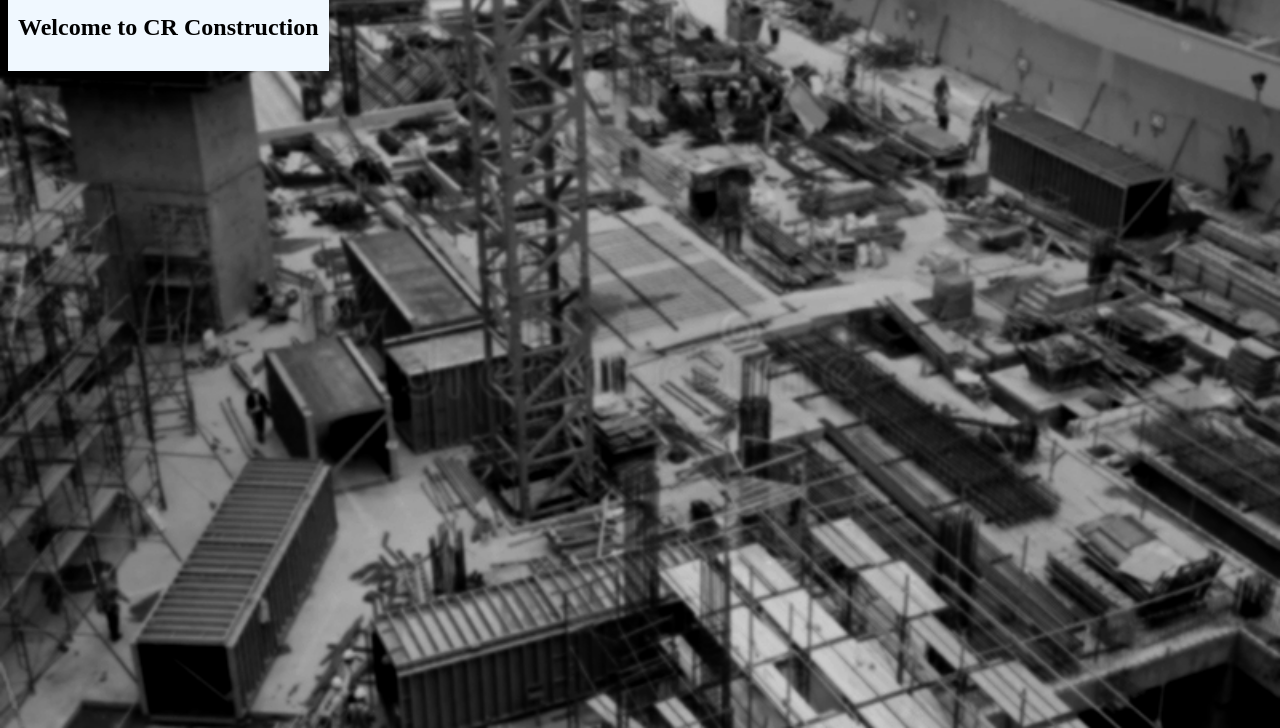
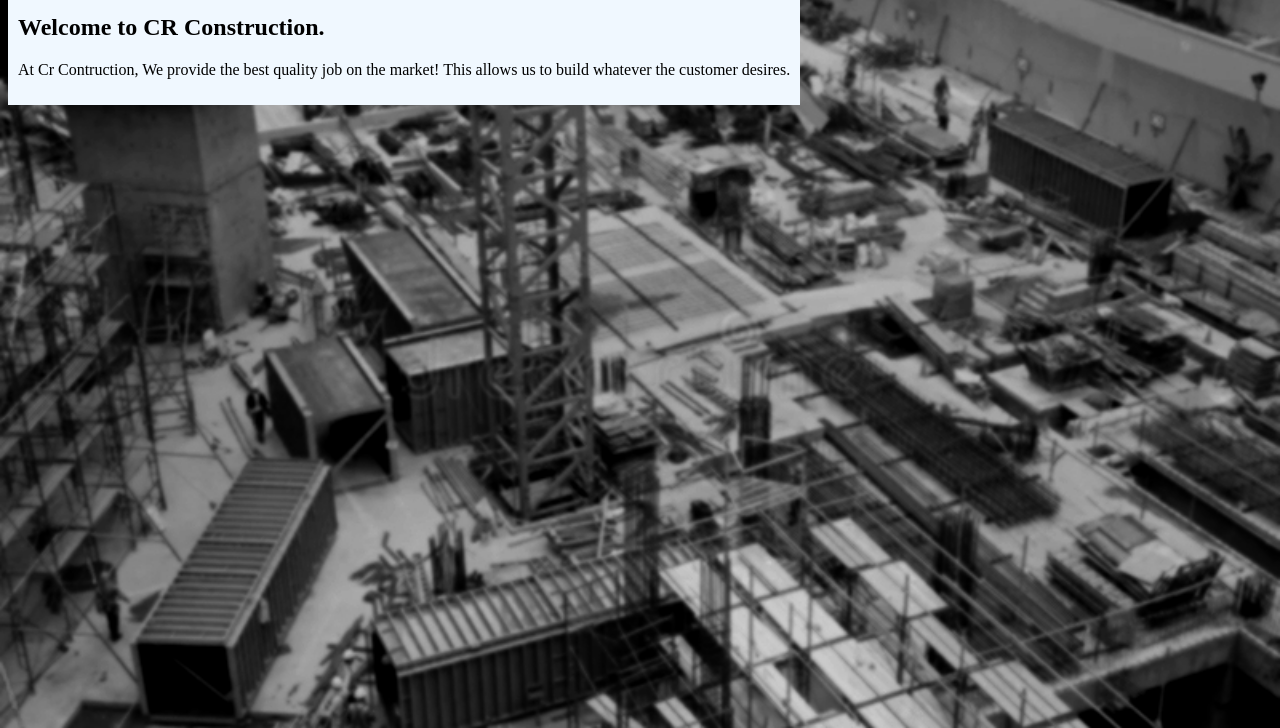
Before and after one commit to relfayoumi/SDLC-Project, a plain HTML site: page Homepage/index.html in a window 1280 px wide. Shown: the part 72-800 px from the top of the page. Drawn offline with Linux system fonts and the light colour scheme; files whose address does not match are found by name.

Commit message:
Added some description on the homepage.

```diff
--- a/Homepage/index.html
+++ b/Homepage/index.html
@@ -13,8 +13,10 @@
 </div>
 <div class="divCR">
         <h2>
-                Welcome to CR Construction
+                Welcome to CR Construction.
         </h2>
+        <p>At Cr Contruction, We provide the best quality job on the market! This allows us to build whatever the customer desires. </p>
+        <p></p>
 
 </div>
 </body>
```
Also changed, not shown: ContactUs/index.html (+1 -1 lines).
